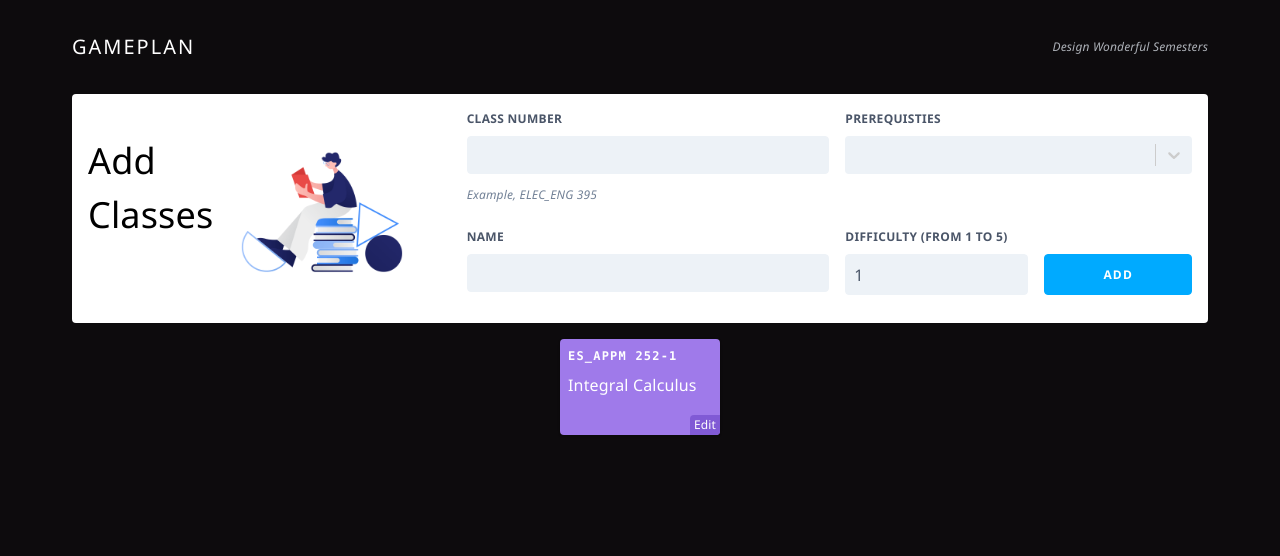
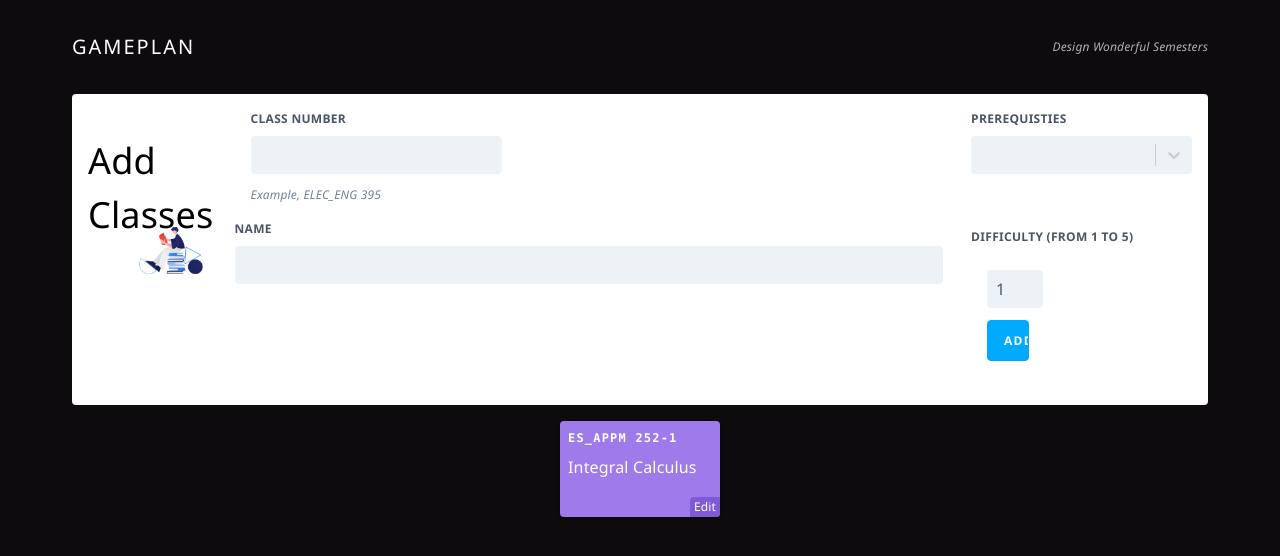
Before and after one commit to fardeemmunir/gameplan, a Next.js app: page / in a window 1280 px wide. Shown: the top 556 px of the page. Built offline with nearby package versions, Linux system fonts and the light colour scheme.

Commit message:
Resize form columns to be in the 1:2:2

```diff
--- a/components/AddClassForm.jsx
+++ b/components/AddClassForm.jsx
@@ -41,15 +41,15 @@ const AddClassForm = () => {
       onSubmit={handleSubmit}
       className="flex mb-4 bg-white text-black rounded"
     >
-      <div className="w-1/3 pl-4 py-4 bg-right bg-no-repeat add-class-form__title">
+      <div className="w-1/5 pl-4 py-4 bg-right bg-no-repeat add-class-form__title">
         <h1 className="text-4xl mt-6">
           Add <br /> Classes
         </h1>
       </div>
 
-      <div className="w-1/3 pl-4 py-4">
-        <div className="flex flex-wrap -mx-3 mb-6">
           <div className="w-full px-3">
+      <div className="w-2/5 pl-4 py-4">
+        <div className="flex flex-wrap">
             <label className="form__label" htmlFor="class-number">
               Class Number
             </label>
@@ -108,7 +108,7 @@ const AddClassForm = () => {
         <div className="w-full">
           <label className="form__label">Difficulty (From 1 to 5)</label>
 
-          <div className="flex">
+      <div className="w-2/5 px-4 py-4">
             <input
               className="form__input w-1/2"
               id="grid-password"
```
